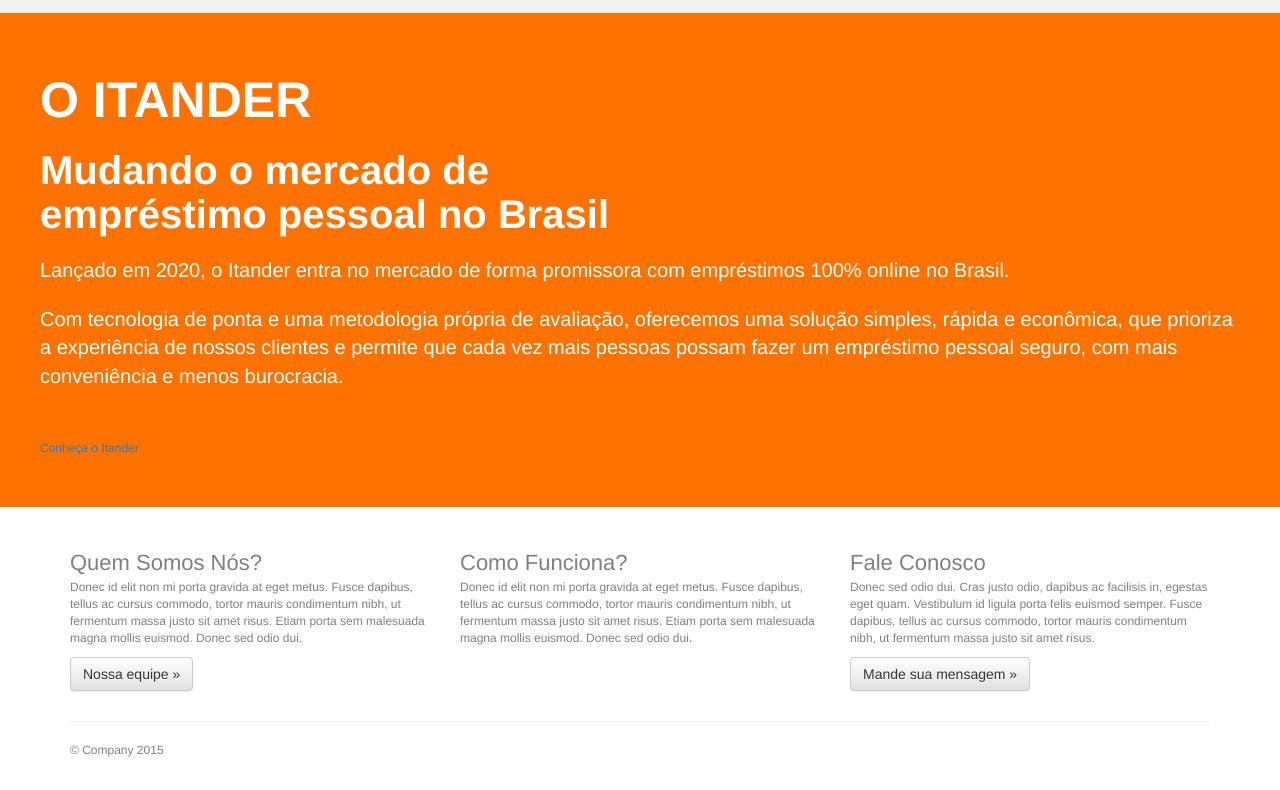
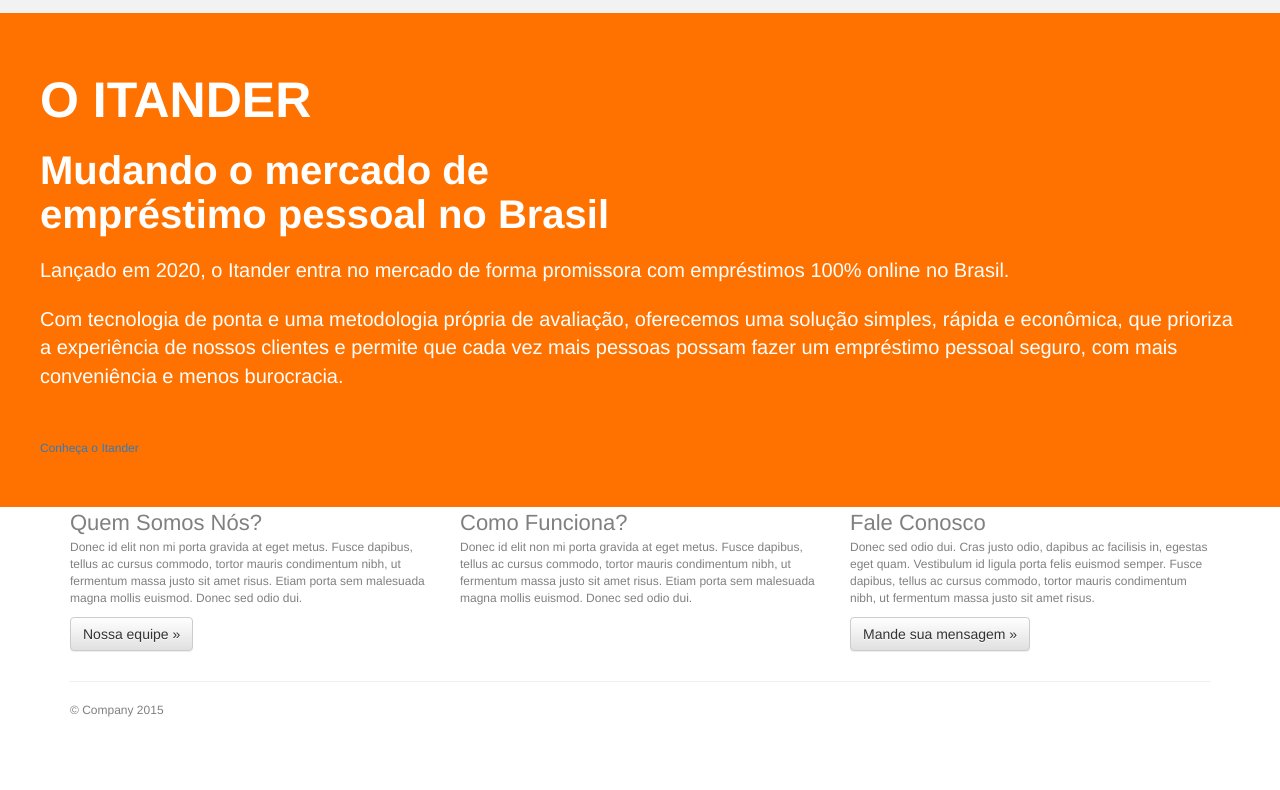
Before and after one commit to RzorX/lendmoney, a website: page public_html/index.html in a window 1280 px wide. Shown: the part 1106-1896 px from the top of the page. After the commit the page ends 1856 px from the top, so only its background shows below. Drawn offline with nearby package versions, Linux system fonts and the light colour scheme.

Commit message:
Update main.css

```diff
--- a/public_html/css/main.css
+++ b/public_html/css/main.css
@@ -151,10 +151,6 @@
     margin-right: 40px;
 }
 
-div.container{
-    margin-top: 40px;
-}
-
 h1.itander{
     margin-top: 60px;
     font-weight: bold;
```
